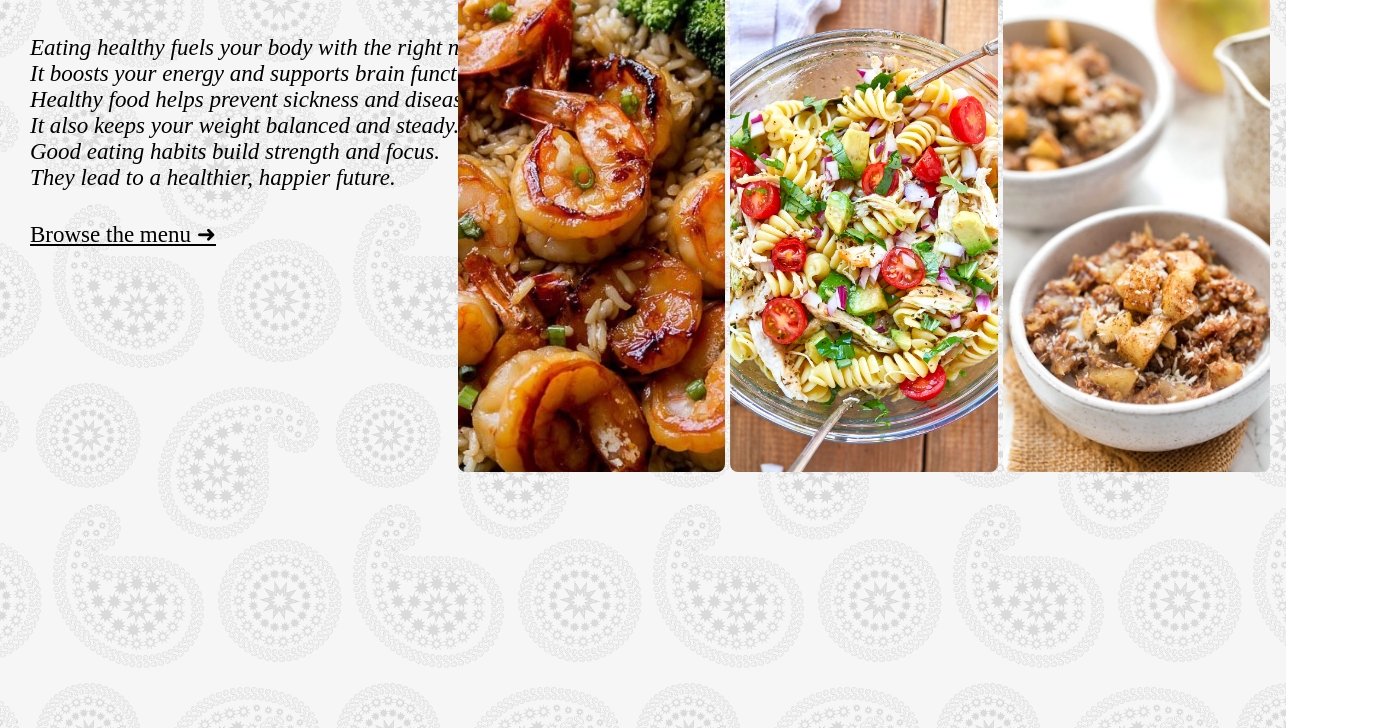
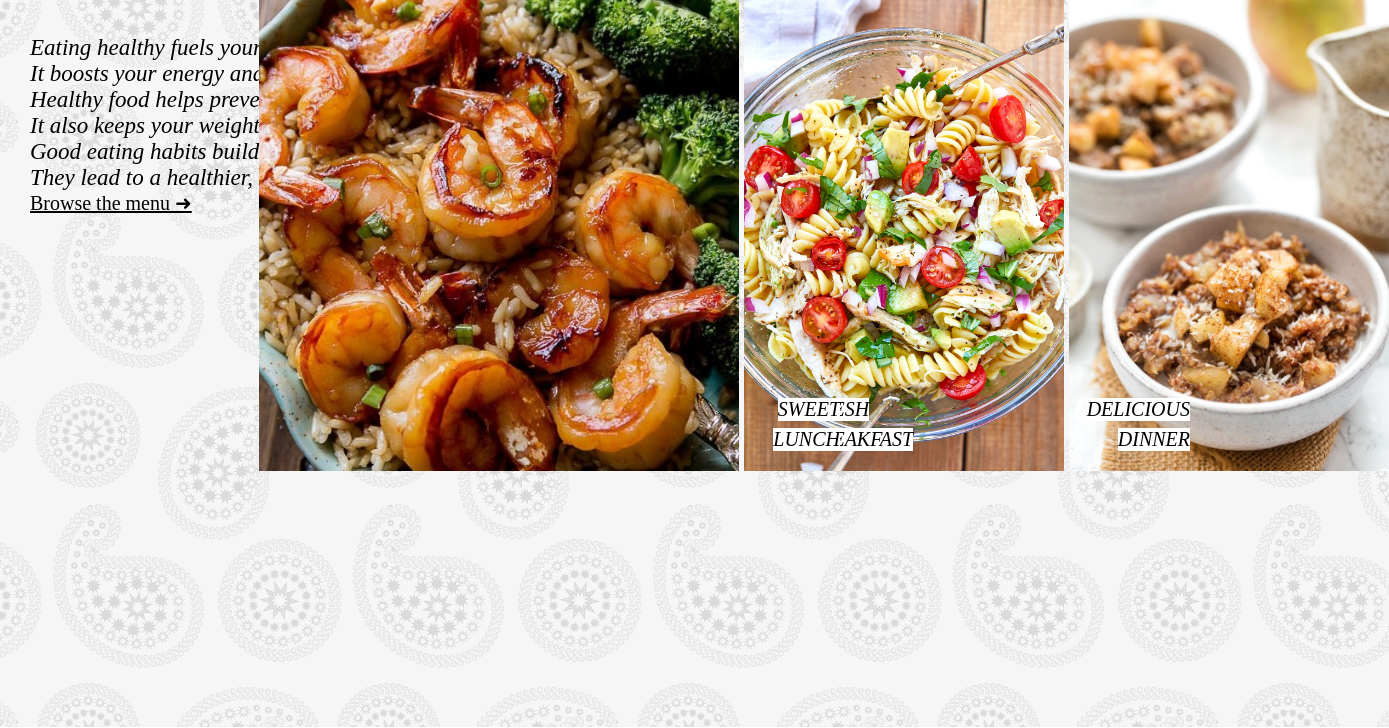
Before and after one commit to KormanCarter/MIHEALTH, a plain HTML site: page index.html in a window 1280 px wide. Shown: the part 259-987 px from the top of the page, 1389 px wide, since content can reach past the window. Drawn offline with Linux system fonts and the light colour scheme.

Commit message:
Messages over text

```diff
--- a/index.html
+++ b/index.html
@@ -30,10 +30,17 @@
 <div class="Menu">
     <div>Browse the menu ➜</div>
 </div>
-<div class="food">
-    <img src="shrimp.jpg" alt="shrimp" class="food">
-    <img src="pasta.jpg" alt="pasta" class="food">
-    <img src="beef.jpg" alt="beef"class="food">
+    <figure class="food">
+        <img src="shrimp.jpg" alt="shrimp">
+            <figcaption class="shrimp1">FRESH</figcaption>
+            <figcaption class="shrimp2">BREAKFAST</figcaption>
+        <img src="pasta.jpg" alt="pasta">
+            <figcaption class="pasta1">SWEET</figcaption>
+            <figcaption class="pasta2">LUNCH</figcaption>
+        <img src="beef.jpg" alt="beef">
+            <figcaption class="beef1">DELICIOUS</figcaption>
+            <figcaption class="beef2">DINNER</figcaption>
+    </figure>
 </div>
 <style>
 </style>
--- a/style.css
+++ b/style.css
@@ -56,35 +56,92 @@ header{
     display: flex;
 }
 
-.food {
+figure {
     position: relative;
     display: flex;
-    width: 65%;              /* Increased width to better fit screen */
+    width: 65vw;
     height: 60vh;
-       /* Center the container horizontally and add top margin */
-     /* Center images vertically within container */
-    /* Align images to the right side of container */
-    gap: 5px;            /* Add some space between images */
-    bottom:  20%;
+    gap: 5px;
+    bottom:  30%;
     float: right;
     justify-content: center;
 }
+figcaption{
+    flex-direction: column;
+    position: absolute;
+}
 
-.food img {
-    flex: 1;
-    height: 100%;             /* Fill container vertically */
-    max-width: calc(100% / 3 - 10px); /* Ensure images don't overflow */
-    object-fit: cover;        /* Maintain aspect ratio while filling */
-    border-radius: 8px;       /* Optional: add rounded corners */
+.shrimp1{
+    position: absolute;
+    bottom: 50px;
+    left: 400px;
+    font-style: italic;
+    color: black;
+    font-size: 20px;
+    background-color: white;
+
 }
+.shrimp2{
+    position: absolute;
+    bottom: 20px;
+    left: 400px;
+    font-style: italic;
+    color: black;
+    font-size: 20px;
+    background-color: white;
+
+}
+.pasta1{
+    position: absolute;
+    bottom: 50px;
+    right: 400px;
+    color: black;
+    font-size: 20px;
+    background-color: white;
+    font-style: italic;
+}
+.pasta2{
+    position: absolute;
+    bottom: 20px;
+    right: 400px;
+    color: black;
+    font-size: 20px;
+    background-color: white;
+    font-style: italic;
+}
+.beef1{
+    position: absolute;
+    bottom: 50px;
+    right: 50px;
+    color: black;
+    font-size: 20px;
+    background-color: white;
+    font-style: italic;
+
+}
+.beef2{
+    position: absolute;
+    bottom: 20px;
+    right: 50px;
+    color: black;
+    font-size: 20px;
+    background-color: white;
+    font-style: italic;
+
+}
+
 .Meals{
     font-size: 20px;
     margin-right: 150px;
     word-spacing: 50px;
+
 }
 .Menu{
-    font-size: 23px;
+    font-size: 20px;
     text-decoration: underline;
     padding-left: 30px;
-    padding-top: 30px;
 }
+.adjectives{
+    position: relative;
+    word-spacing: 500px;
+}
```
